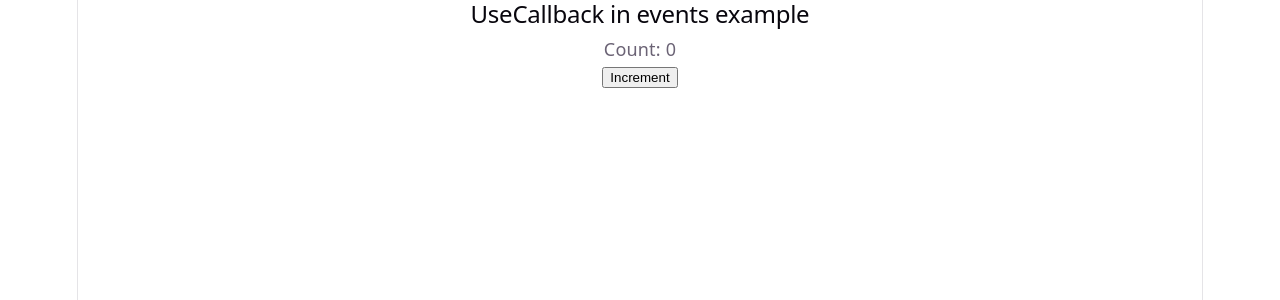
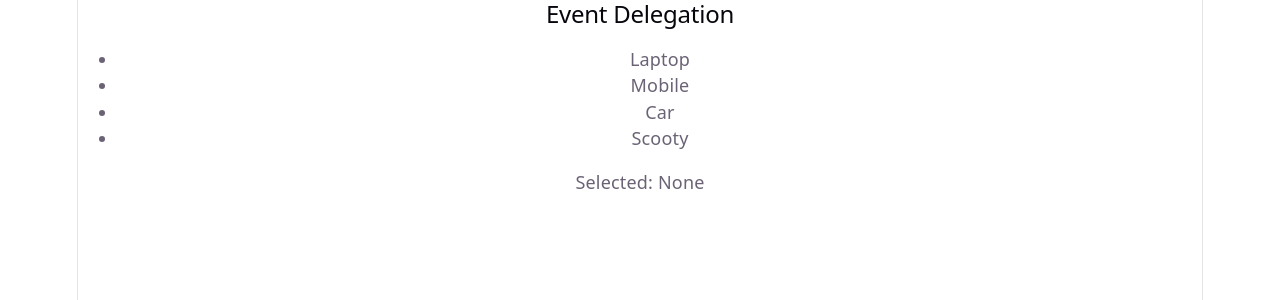
Before and after one commit to nandinirrr2450-source/MERN_Stu_FebMay26_Mys, a React (Vite) app in the folder W10/D3/my-event-app/: page / in a window 1280 px wide. Shown: the top 300 px of the page. Built offline with nearby package versions, Linux system fonts and the light colour scheme.

Commit message:
added Event Delegation in React

```diff
--- a/W10/D3/my-event-app/src/App.jsx
+++ b/W10/D3/my-event-app/src/App.jsx
@@ -7,6 +7,7 @@ import {EventBasics} from "./components/p1.jsx"
 import {EventObject} from "./components/p2.jsx"
 import {PassingArguments} from "./components/p3.jsx"
 import {UseCallbackEvents} from "./components/p5.jsx"
+import {EventDeligation} from "./components/p6.jsx"
 
 function App() {
 
@@ -16,7 +17,8 @@ function App() {
       {/* <EventBasics/> */}
       {/* <EventObject/> */}
       {/* <PassingArguments/> */}
-      <UseCallbackEvents/>
+      {/* <UseCallbackEvents/> */}
+      <EventDeligation/>
     </>
   )
 }
```
